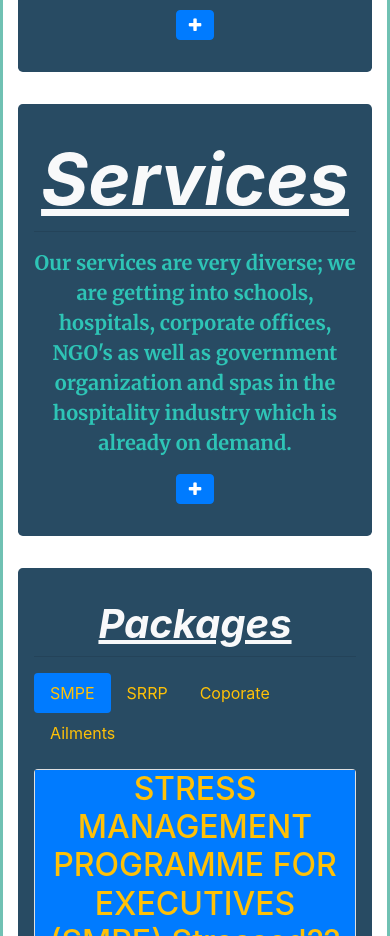
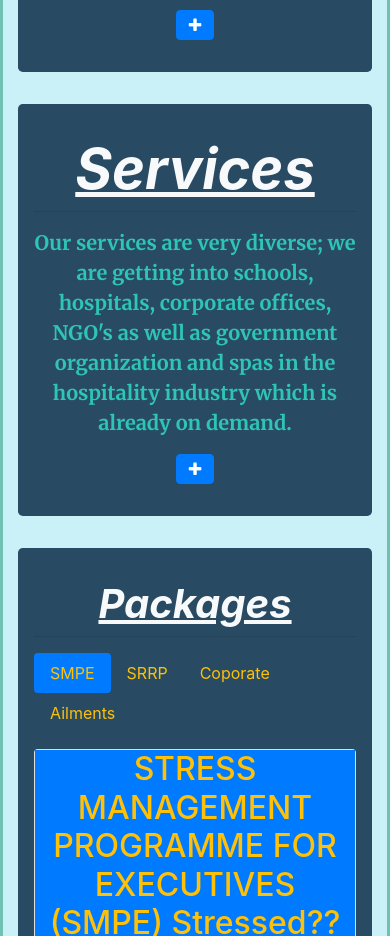
Before and after one commit to mayankconsultant/Yogayu, a plain HTML site: page index.html in a window 390 px wide. Shown: the part 1240-2176 px from the top of the page. Drawn offline with nearby package versions, Linux system fonts and the light colour scheme.

Commit message:
bg_fix_media_fix

```diff
--- a/css/standard.css
+++ b/css/standard.css
@@ -4,6 +4,7 @@
 }
 body {
   border: 3px solid #70c1b3;
+  background: #caf0f8 !important;
   font-family: "Courgette", cursive;
 
   font-family: "Roboto Slab", serif;
@@ -124,7 +125,7 @@ p {
 }
 
 @media (min-width: 450px) {
-  .packages .d-md-3 {
+  .d-md-3 {
     font-size: 4.5rem !important;
     line-height: 1.2;
     font-weight: 300;
--- a/index.html
+++ b/index.html
@@ -243,7 +243,7 @@
     <section class="services  text-center text-white" id="services">
       <div class="container-fluid my-1">
         <div class="jumbotron bg-dgr">
-          <h1 class="display-3 font-weight-bolder font-italic text-light">
+          <h1 class="display-4 d-md-3 font-weight-bolder font-italic text-light">
             <u>Services</u></h1>
           <hr class="mt-1" />
           <p class="lead t-gr">
```
